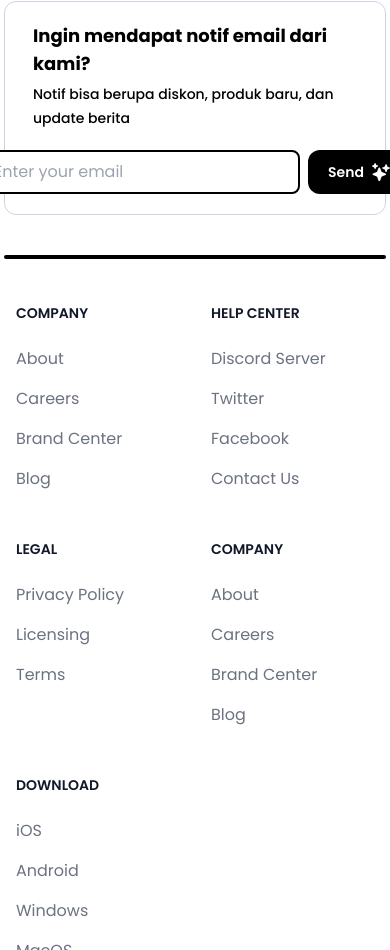
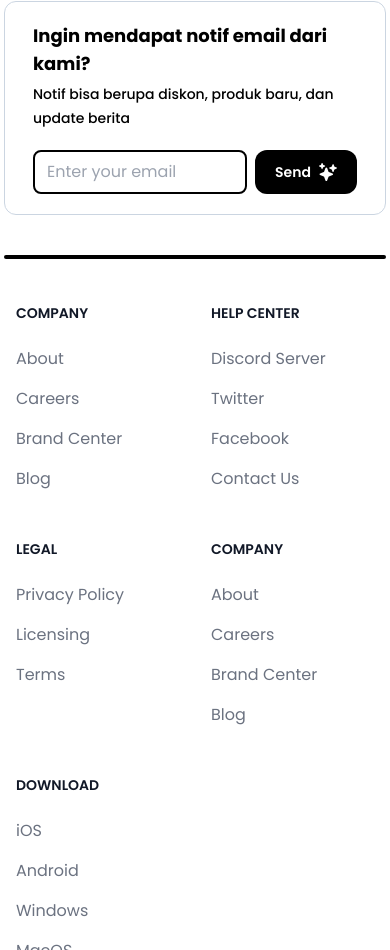
Before and after one commit to masan4js/test, a plain HTML site: page index.html in a window 390 px wide. Shown: the part 1087-2037 px from the top of the page. Drawn offline with nearby package versions, Linux system fonts and the light colour scheme.

Commit message:
Update index.html

```diff
--- a/index.html
+++ b/index.html
@@ -426,7 +426,7 @@
                         <form action="">
                             <div class="flex justify-center lg:justify-end gap-x-2">
                                 <input type="text"
-                                    class="border-2 w-80 border-black rounded-lg py-2 px-3 focus:outline-none focus:ring-1 ring-black"
+                                    class="border-2 w-full lg:w-80 border-black rounded-lg py-2 px-3 focus:outline-none focus:ring-1 ring-black"
                                     placeholder="Enter your email" name="" id="">
                                 <button
                                     class="flex items-center bg-black text-white py-2 px-5 rounded-xl font-semibold text-sm">Send
```
